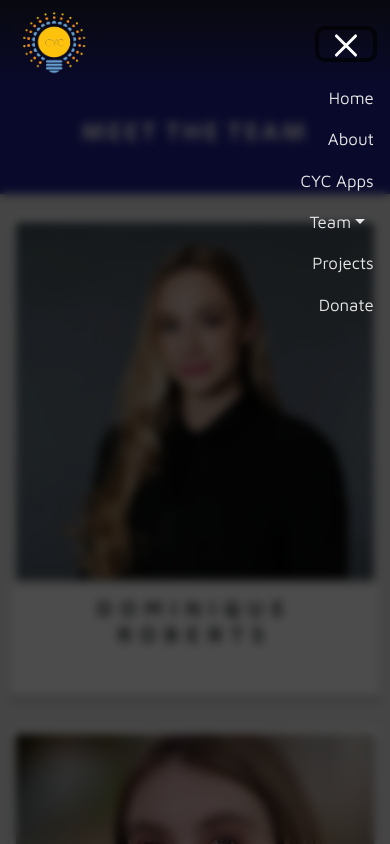
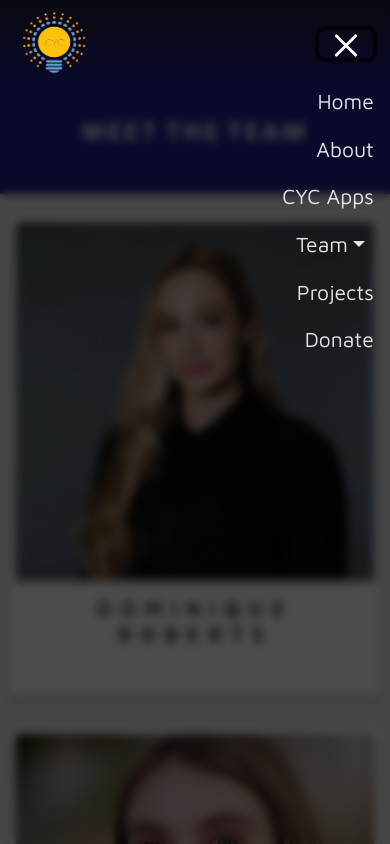
Before and after one commit to siyachoudhary/cyc-website, a React (Create React App) app: page /cyc-website/team in a window 390 px wide. Both pictures are taken after a click on the button "Toggle navigation". Shown: the top 844 px of the page. Built offline with nearby package versions, Linux system fonts and the light colour scheme.

Commit message:
navbar fixed

```diff
--- a/src/components/MyNav.css
+++ b/src/components/MyNav.css
@@ -117,11 +117,6 @@
     width: calc(7vh + 1vw);
     height: calc(7vh + 1vw);
     z-index: 6;
-  /*
-    -webkit-transition: all 0.2s ease-in-out;
-    -moz-transition: all 0.2s ease-in-out;
-    -o-transition: all 0.2s ease-in-out;
-    transition: all 0.2s ease-in-out; */
 
   }
 
@@ -129,7 +124,7 @@
 
     margin-left: auto;
     margin-right: 1vh;
-    font-size: 1.5vh;
+    font-size: 1.75vh;
     width: fit-content;
 
   }
@@ -137,7 +132,7 @@
   .navbar-nav .nav-link{
     margin-left: auto;
     margin-right: 1vh;
-    font-size: 2vh;
+    font-size: 2.5vh;
     width: fit-content;
   }
 
--- a/src/components/MyNav.js
+++ b/src/components/MyNav.js
@@ -17,9 +17,28 @@ export const MyNav = () => {
 
   const [y, setY] = useState(0);
 
+  const [show, setShow] = useState(false);
+  const showDropdown = (e)=>{
+      setShow(!show);
+  }
+  const hideDropdown = e => {
+      setShow(false);
+  }
+
+  const checkOpen = e => {
+    if(window.innerWidth<991){
+      if(show){
+        hideDropdown()
+      }else{
+        showDropdown()
+      }
+    }
+  }
+
   const handleNavigation = (e) => {
 
     const window = e.currentTarget;
+
 
     if (y > window.scrollY || y < window.scrollY) {
 
@@ -124,7 +143,14 @@ export const MyNav = () => {
                 <CustomLink href = {"/cyc-website/about"}>About</CustomLink>
                 <CustomLink href = {"/cyc-website/apps"}>CYC Apps</CustomLink>
                 {/* <CustomLink href = {"/cyc-website/team"}>Team</CustomLink> */}
-                <NavDropdown title="Team" id="collasible-nav-dropdown" className={"navItem"} to="/cyc-website/team">
+                <NavDropdown show={show}
+                  onMouseEnter={showDropdown}
+                  onMouseLeave={hideDropdown}
+                  onClick={checkOpen}
+                  title="Team" id="collasible-nav-dropdown"
+                  className={"navItem"}
+                  to="/cyc-website/team">
+
                   <NavDropdown.Item href="/cyc-website/team">The CYC Team</NavDropdown.Item>
                   <NavDropdown.Divider />
                   <NavDropdown.Item href="/cyc-website/team#youthBoard" smooth>Youth Leadership Board</NavDropdown.Item>
--- a/src/screens/Team.js
+++ b/src/screens/Team.js
@@ -7,7 +7,7 @@ import "aos/dist/aos.css"
 
 export const Team = () => {
   useEffect(()=>{
-    AOS.init({duration: 100, easing:"ease-in-out"});
+    AOS.init({duration: 500, easing:"ease-in-out"});
   }, []);
 
   return (
```
